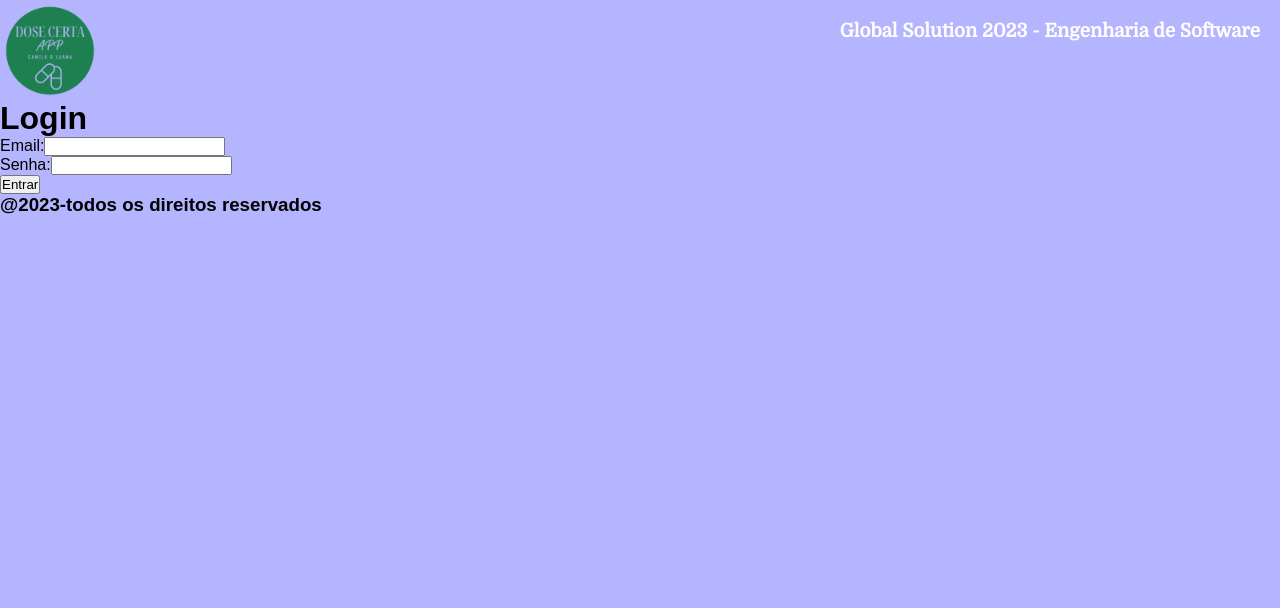
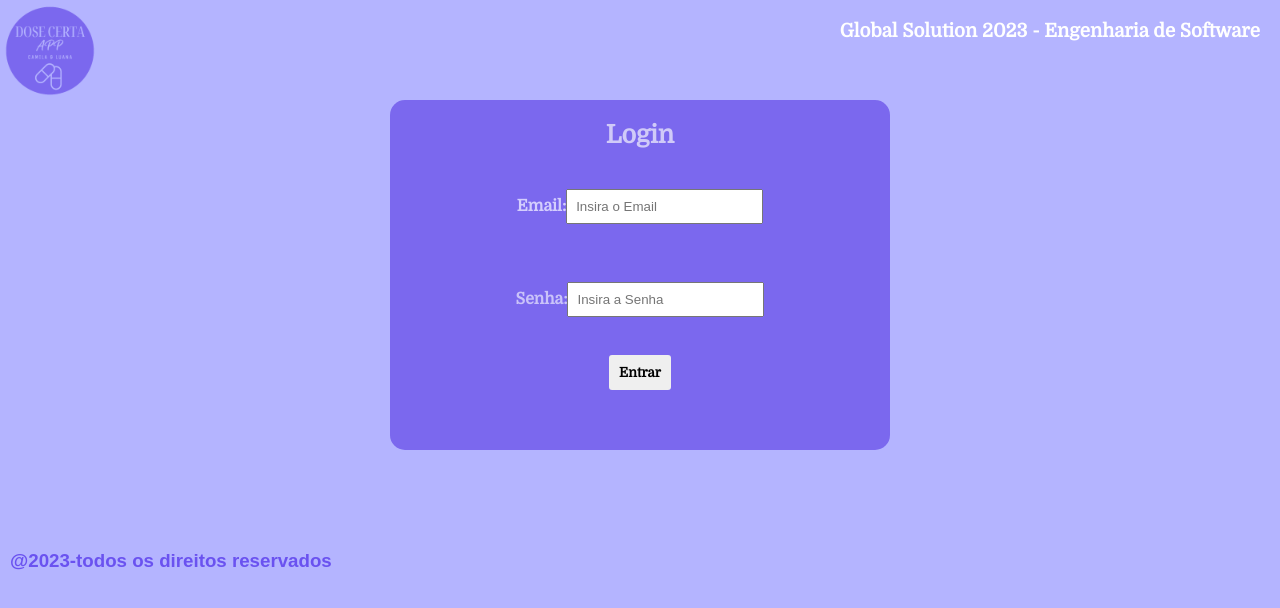
Before and after one commit to Health-Tech-CL/GS---Web-e-Front, a React (Vite) app: page / in a window 1280 px wide. Shown: the top 608 px of the page. Built offline with nearby package versions, Linux system fonts and the light colour scheme.

Commit message:
Interface Login completo, adicionar mais algumas coisinhas se quiser e falta fazer a home

```diff
--- a/src/App.scss
+++ b/src/App.scss
@@ -31,3 +31,62 @@ body{
 
     }
 }
+
+.formularioLogin{
+    justify-content: center;
+    background-color: #7B68EE ;
+    width: 500px;
+    height: 350px;
+    border-radius: 15px;
+
+
+    .form{
+        h1{
+            text-align: center;
+            font-size: 25px;
+            font-family: 'Domine', sans-serif;
+            padding: 20px;
+            color: #d0caf8;
+        }
+        input{
+            padding: 8px;
+        }
+        .emailLogin{
+            padding: 20px;
+            label{
+                font-family: 'Domine',sans-serif;
+                color: #d4cefd;
+                font-weight: bold;
+            }
+        }
+        .senhaLogin{
+            padding: 20px;
+            label{
+                font-family: 'Domine',sans-serif;
+                color: #cac3f9;
+                font-weight: bold;
+            }
+        }
+
+        .botaoLogin{
+            border-radius: 3px;
+            padding: 10px;
+            font-family: 'Domine',sans-serif;;
+            border: none;
+            font-weight: bold;
+        }
+        .botaoLogin:hover{
+            background-color: #c8c0fa;
+        }
+    }
+
+
+}
+
+.Footer{
+    padding-top: 100px;
+    margin-left: 10px;
+    h3{
+        color: #6a52f0;
+    }
+}
--- a/src/Footer.jsx
+++ b/src/Footer.jsx
@@ -3,7 +3,7 @@ import {} from 'react'
 
 function Footer (){
   return(
-    <section >
+    <section className='Footer' >
     <h3>@2023-todos os direitos reservados</h3>
     </section>
   )
--- a/src/main.jsx
+++ b/src/main.jsx
@@ -2,7 +2,6 @@ import {} from 'react'
 import ReactDOM from 'react-dom/client'
 import { createBrowserRouter, RouterProvider } from 'react-router-dom';
 import App from './App.jsx'
-
 import Login from './routers/Login.jsx'
 import Home from './routers/Home.jsx'
 import './App.scss'
--- a/src/routers/Login.jsx
+++ b/src/routers/Login.jsx
@@ -6,37 +6,47 @@ function Login() {
     const navigate = useNavigate()
     const [email, setEmail] = useState('');
     const [senha, setSenha] = useState('');
+    const [erro, setErro] = useState('');
 
     const handleSubmit = async () => {
         try {
         const response = await axios.get(`http://localhost:3001/usuarios?email=${email}`);
         const usuario = response.data[0];
 
-        if (usuario && senha) {
+        if (usuario && usuario.senha === senha) {
             navigate('/home');
         } else {
-          alert('Dados Incorretos! Insira novamente.');
+            setErro('Dados Incorretos! Insira novamente.');
         }
         } catch (error) {
         console.error('Erro ao realizar o login:', error);
+        setErro('Erro ao realizar o login. Tente novamente mais tarde.');
         }
     };
 
 
 
+
     return(
+            <center>
                 <div className='formularioLogin'>
+                    <form className='form'>
                         <h1>Login</h1>
-                <form>
+                        <div className='emailLogin'>
                             <label>Email:</label>
-                    <input type="text" value={email} name='email' onChange={(e) => setEmail(e.target.value)} />
+                            <input type="text"  value={email} name='email' onChange={(e) => setEmail(e.target.value)} placeholder='Insira o Email' />
+                        </div>
                         <br />
+                        <div className="senhaLogin">
                             <label>Senha:</label>
-                    <input type="password" value={senha} name='senha' onChange={(e) => setSenha(e.target.value)} />
+                            <input type="password"  value={senha} name='senha' onChange={(e) => setSenha(e.target.value)} placeholder='Insira a Senha' />
+                        </div>
                         <br />
-                    <button type='button' onClick={handleSubmit}>Entrar</button>
+                        <button type='button' className='botaoLogin' onClick={handleSubmit}>Entrar</button>
+                        {erro && <div style={{ color: 'red' }}>{erro}</div>}
                     </form>
                 </div>
+            </center>
     );
 
 }
```
Also changed, not shown: seu-arquivo-dados.json (added, +19 -0 lines), src/assets/logo.png. Lines whose indentation alone changed are shown as unchanged.
